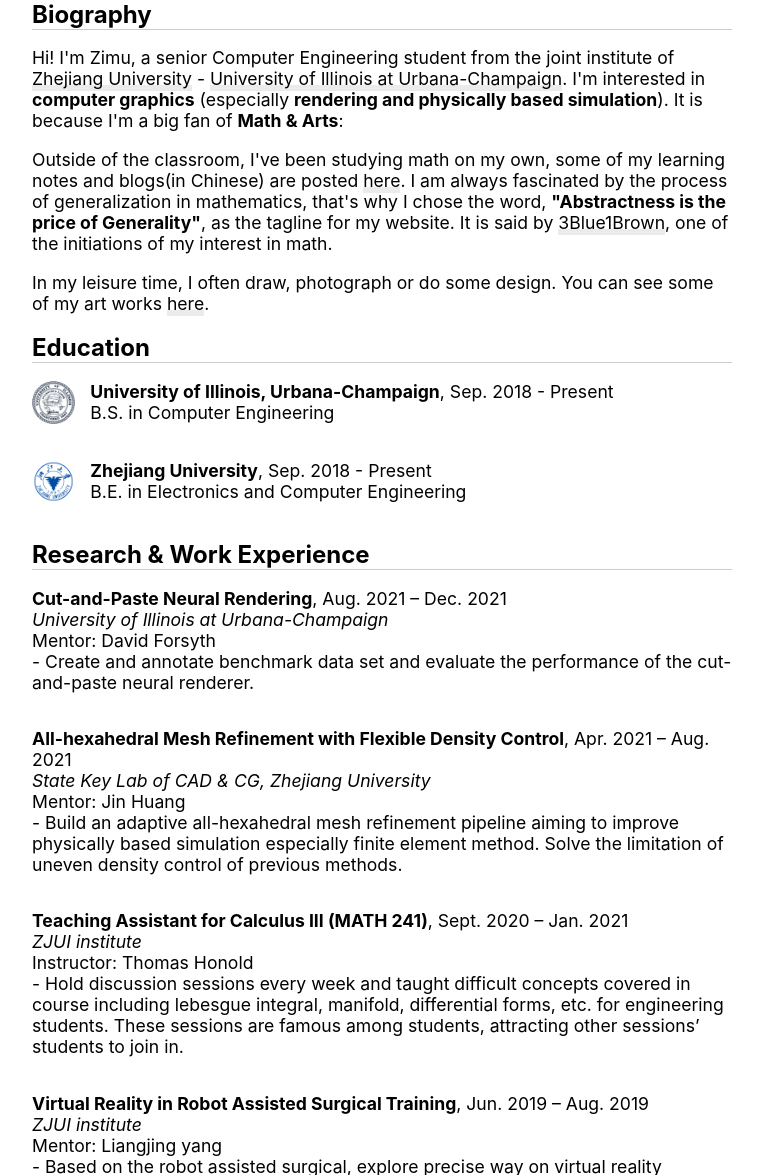
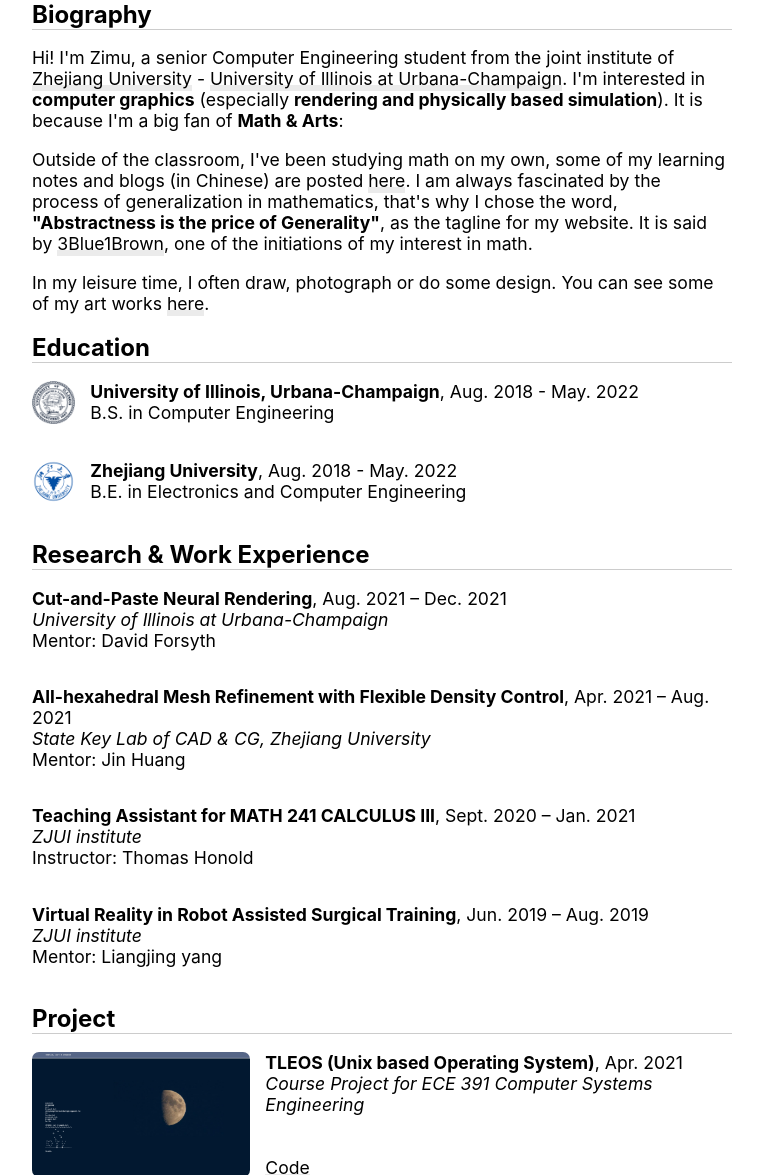
Before and after one commit to TaKeTube/TaKeTube.github.io, a Jekyll site: the page built from about.html, in a window 1280 px wide and 1400 px high, scrolled down 287 px. Shown: the part 111-1286 px from the top of the window, without its empty margins (258-1019 px from the left). Built offline with Jekyll 4.4.1, drawn with Linux system fonts in a browser that asks for light colours; nearby versions of some CDN libraries; some of the changed text lies outside the part shown; grey boxes are pictures that could not be loaded.

Commit message:
2021.12.1 update

```diff
--- a/about.html
+++ b/about.html
@@ -26,7 +26,7 @@
     </p>
     <p>
         Outside of the classroom, I've been studying math on my own,
-        some of my learning notes and blogs(in Chinese) are posted <a href="./">here</a>. I am always fascinated by the process of generalization in mathematics,
+        some of my learning notes and blogs (in Chinese) are posted <a href="./">here</a>. I am always fascinated by the process of generalization in mathematics,
         that's why I chose the word, <b>"Abstractness is the price of Generality"</b>, as the tagline for my website. It is said by <a href="https://www.3blue1brown.com/about">3Blue1Brown</a>,
         one of the initiations of my interest in math.
     </p>
@@ -43,7 +43,7 @@
             <p><img src="assets/img/uiuc.png" class="img-fluid"></a></p>
         </div>
         <div class="col-sm-11">
-            <p><b>University of Illinois, Urbana-Champaign</b>, Sep. 2018 - Present<br>
+            <p><b>University of Illinois, Urbana-Champaign</b>, Aug. 2018 - May. 2022<br>
                 B.S. in Computer Engineering<br>
             </p>
         </div>
@@ -53,7 +53,7 @@
             <p><img src="assets/img/zju.png" class="img-fluid"></a></p>
         </div>
         <div class="col-sm-11">
-            <p><b>Zhejiang University</b>, Sep. 2018 - Present<br>
+            <p><b>Zhejiang University</b>, Aug. 2018 - May. 2022<br>
                 B.E. in Electronics and Computer Engineering<br>
             </p>
         </div>
@@ -67,32 +67,38 @@
         <p><b>Cut-and-Paste Neural Rendering</b>, Aug. 2021 – Dec. 2021<br>
             <i>University of Illinois at Urbana-Champaign</i><br>
             Mentor: David Forsyth<br>
-            - Create and annotate benchmark data set and evaluate the performance of the cut-and-paste neural renderer.
+            <!-- - Contributed to a project involving convincing cut-and-paste reshading with consistent image decomposition
+            inferences by creating a benchmark data set and evaluated the performance of the cut-and-paste neural renderer. -->
         </p>
     </div>
     <div class="row">
         <p><b>All-hexahedral Mesh Refinement with Flexible Density Control</b>, Apr. 2021 – Aug. 2021<br>
             <i>State Key Lab of CAD & CG, Zhejiang University</i><br>
             Mentor: Jin Huang<br>
-            - Build an adaptive all-hexahedral mesh refinement pipeline aiming to improve physically based simulation especially
-            finite element method. Solve the limitation of uneven density control of previous methods.
+            <!-- - Built a conformal unstructured all-hexahedral mesh refinement pipeline as a prototype aiming to improve
+            physically-based simulation, especially the adaptive finite element method.<br>
+            - Researched existing hexahedral mesh optimization, generation, and refinement methods, transferred selective
+            padding method for mesh optimization to mesh refinement, solved the limitation of inflexible density control of
+            previous methods. -->
         </p>
     </div>
     <div class="row">
-        <p><b>Teaching Assistant for Calculus III (MATH 241)</b>, Sept. 2020 – Jan. 2021<br>
+        <p><b>Teaching Assistant for MATH 241 CALCULUS III</b>, Sept. 2020 – Jan. 2021<br>
             <i>ZJUI institute</i><br>
             Instructor: Thomas Honold<br>
-            - Hold discussion sessions every week and taught difficult concepts covered in course including lebesgue integral,
-            manifold, differential forms, etc. for engineering students. These sessions are famous among students, attracting
-            other sessions’ students to join in.<br>
+            <!-- - Held discussion sessions every week and taught difficult concepts covered in the course, including Lebesgue integral,
+            manifolds, and differential forms for engineering students. Made videos and Geogebra scripts to help students
+            better understand the materials, attracted other sessions’ students to join in.<br> -->
         </p>
     </div>
     <div class="row">
         <p><b>Virtual Reality in Robot Assisted Surgical Training</b>, Jun. 2019 – Aug. 2019<br>
             <i>ZJUI institute</i><br>
             Mentor: Liangjing yang<br>
-            - Based on the robot assisted surgical, explore precise way on virtual reality
-            training, camera calibration and 3D reconstruction.<br>
+            <!-- - Researched 3D reconstruction, integrated VisualSFM 3D reconstruction tool into a virtual reality robot-assisted
+            surgical system.<br>
+            - Technically supported other parts of the surgical system, including a unity-based virtual reality surgical
+            environment and an Arduino-based voice-controlled robotic arm.<br> -->
         </p>
     </div>
 </div>
@@ -104,7 +110,7 @@
             <p><img src="assets/img/TLEOS.png" class="img-fluid"></a></p>
         </div>
         <div class="col-sm-8">
-            <p><b>TLEOS(Unix based Operating System)</b>, Apr. 2021<br>
+            <p><b>TLEOS (Unix based Operating System)</b>, Apr. 2021<br>
                 <i>Course Project for ECE 391 Computer Systems Engineering</i><br>
                 <br><br>
                 <a href="https://github.com/TaKeTube/TLEOS">Code</a>
```
Also changed, not shown: 1 other file.
